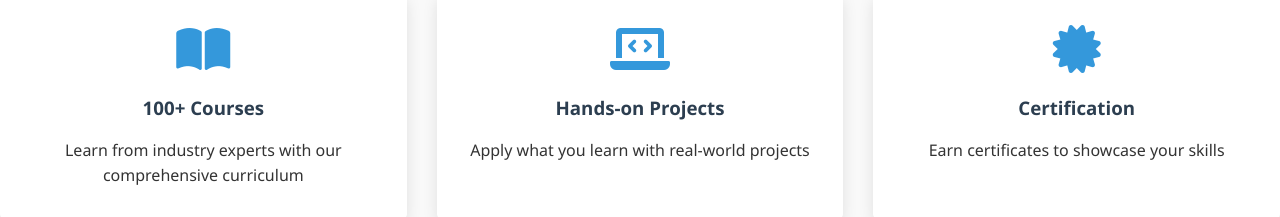
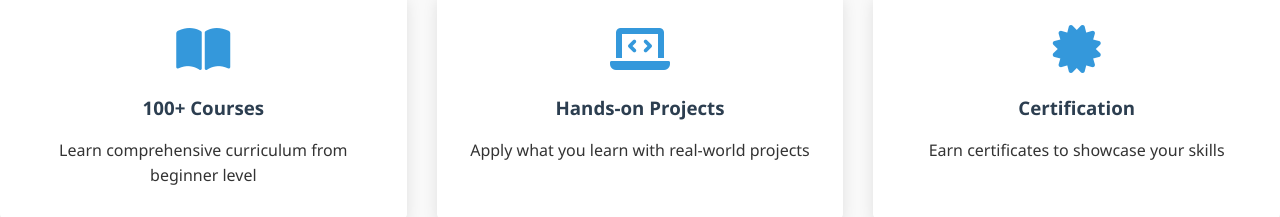
Before and after one commit to nirajmoktan2024/NIRAJ-eLearning, a plain HTML site: page index.html in a window 1280 px wide. Shown: the part 612-829 px from the top of the page. Drawn offline with Linux system fonts and the light colour scheme.

Commit message:
Update index.html
update

```diff
--- a/index.html
+++ b/index.html
@@ -43,7 +43,7 @@
             <div class="feature-card">
                 <i class="fas fa-book-open"></i>
                 <h3>100+ Courses</h3>
-                <p>Learn from industry experts with our comprehensive curriculum</p>
+                <p>Learn comprehensive curriculum from beginner level</p>
             </div>
             <div class="feature-card">
                 <i class="fas fa-laptop-code"></i>
```
